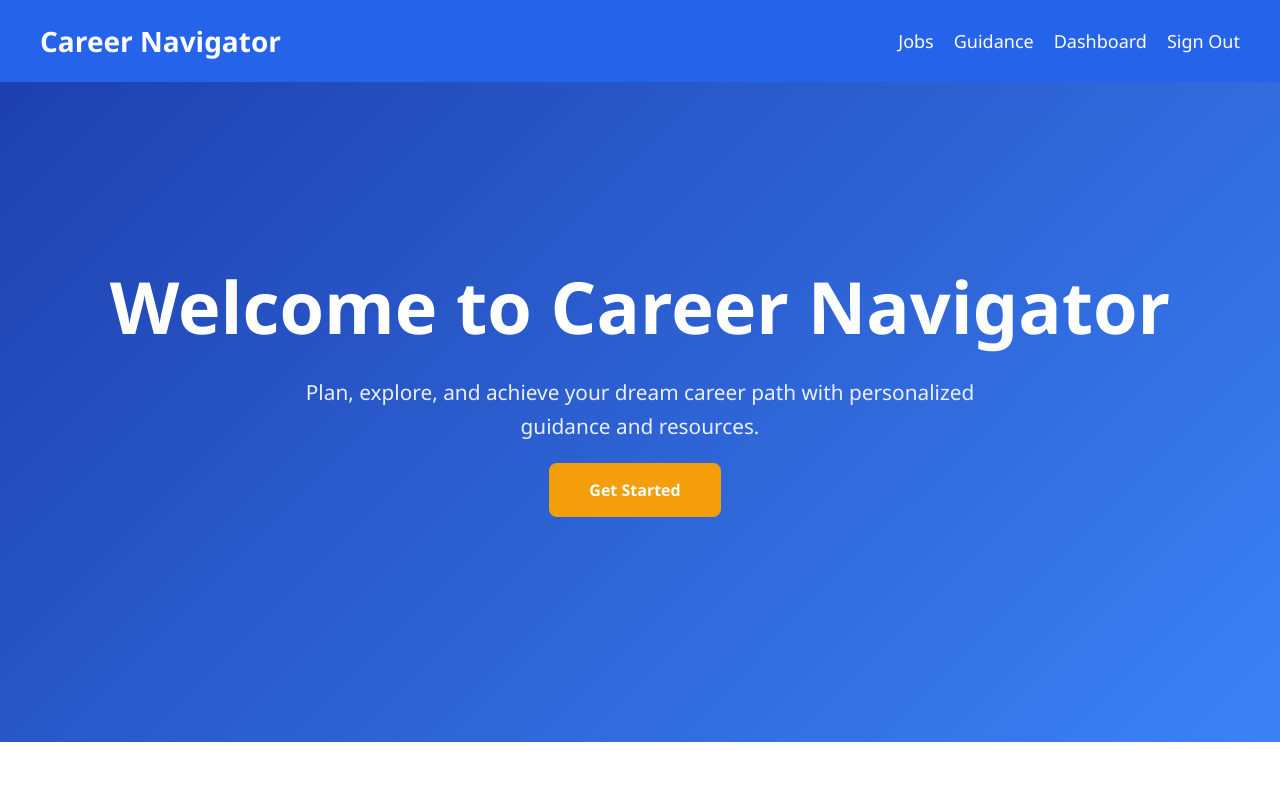
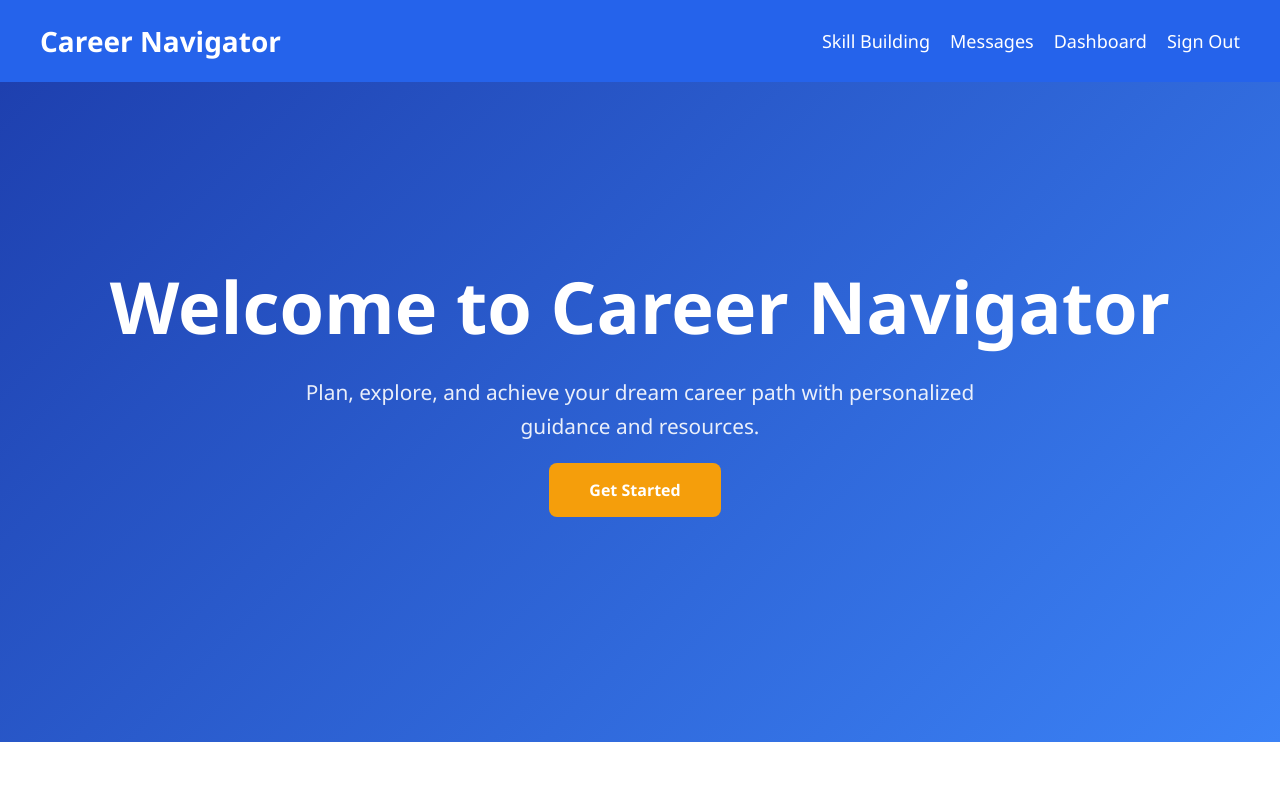
Before and after one commit to Raghu7331/Career-Navigator, a React app in the folder frontend/: page /home in a window 1280 px wide. Shown: the top 796 px of the page. Built offline with nearby package versions, Linux system fonts and the light colour scheme; no server answers; the HTML template or start-up script is replaced by a standard one.

Commit message:
Update navigation: fix jobs API, replace Jobs/Guidance with Skill Building/Messages on landing page, remove About/Contact from feature pages

```diff
--- a/frontend/src/pages/jobopportunities.jsx
+++ b/frontend/src/pages/jobopportunities.jsx
@@ -33,10 +33,12 @@ export default function JobOpportunities() {
   const fetchJobs = async () => {
     try {
       setLoading(true);
-      const response = await jobsAPI.getAllJobs();
+      const response = await jobsAPI.getJobs();
       if (response.success && response.data?.jobs) {
         setJobs(response.data.jobs);
         setFilteredJobs(response.data.jobs);
+      } else {
+        setError('No jobs found.');
       }
     } catch (err) {
       console.error('Error fetching jobs:', err);
@@ -191,8 +193,6 @@ export default function JobOpportunities() {
         <div style={{ display: "flex", alignItems: "center", gap: "20px" }}>
           <nav style={nav}>
             <Link to="/home" style={{ color: "white", textDecoration: "none" }}>Back to Home</Link>
-            <Link to="/about" style={{ color: "white", textDecoration: "none" }}>About</Link>
-            <Link to="/contact" style={{ color: "white", textDecoration: "none" }}>Contact</Link>
             <Link to="/" style={{ color: "white", textDecoration: "none" }}>Sign Out</Link>
           </nav>
         </div>
--- a/frontend/src/pages/landingpage.jsx
+++ b/frontend/src/pages/landingpage.jsx
@@ -152,8 +152,8 @@ export default function CareerNavigator() {
         <Link to="/" style={{ ...brand, textDecoration: "none" }}>Career Navigator</Link>
         <div style={{ display: "flex", alignItems: "center", gap: "20px" }}>
           <nav style={nav}>
-            <Link to="/job-opportunities" style={{ color: "white", textDecoration: "none" }}>Jobs</Link>
-            <Link to="/personalized-guidance" style={{ color: "white", textDecoration: "none" }}>Guidance</Link>
+            <Link to="/skill-building" style={{ color: "white", textDecoration: "none" }}>Skill Building</Link>
+            <Link to="/user-messages" style={{ color: "white", textDecoration: "none" }}>Messages</Link>
             <Link to="/dashboard" style={{ color: "white", textDecoration: "none" }}>Dashboard</Link>
             <Link to="/" style={{ color: "white", textDecoration: "none" }}>Sign Out</Link>
           </nav>
--- a/frontend/src/pages/personalizedguidance.jsx
+++ b/frontend/src/pages/personalizedguidance.jsx
@@ -139,8 +139,6 @@ export default function PersonalizedGuidance() {
         <div style={{ display: "flex", alignItems: "center", gap: "20px" }}>
           <nav style={nav}>
             <Link to="/home" style={{ color: "white", textDecoration: "none" }}>Back to Home</Link>
-            <Link to="/about" style={{ color: "white", textDecoration: "none" }}>About</Link>
-            <Link to="/contact" style={{ color: "white", textDecoration: "none" }}>Contact</Link>
             <Link to="/" style={{ color: "white", textDecoration: "none" }}>Sign Out</Link>
           </nav>
         </div>
--- a/frontend/src/pages/skillbuilding.jsx
+++ b/frontend/src/pages/skillbuilding.jsx
@@ -180,8 +180,6 @@ export default function SkillBuilding() {
         <div style={{ display: "flex", alignItems: "center", gap: "20px" }}>
           <nav style={nav}>
             <Link to="/home" style={{ color: "white", textDecoration: "none" }}>Back to Home</Link>
-            <Link to="/about" style={{ color: "white", textDecoration: "none" }}>About</Link>
-            <Link to="/contact" style={{ color: "white", textDecoration: "none" }}>Contact</Link>
             <Link to="/" style={{ color: "white", textDecoration: "none" }}>Sign Out</Link>
           </nav>
         </div>
```
